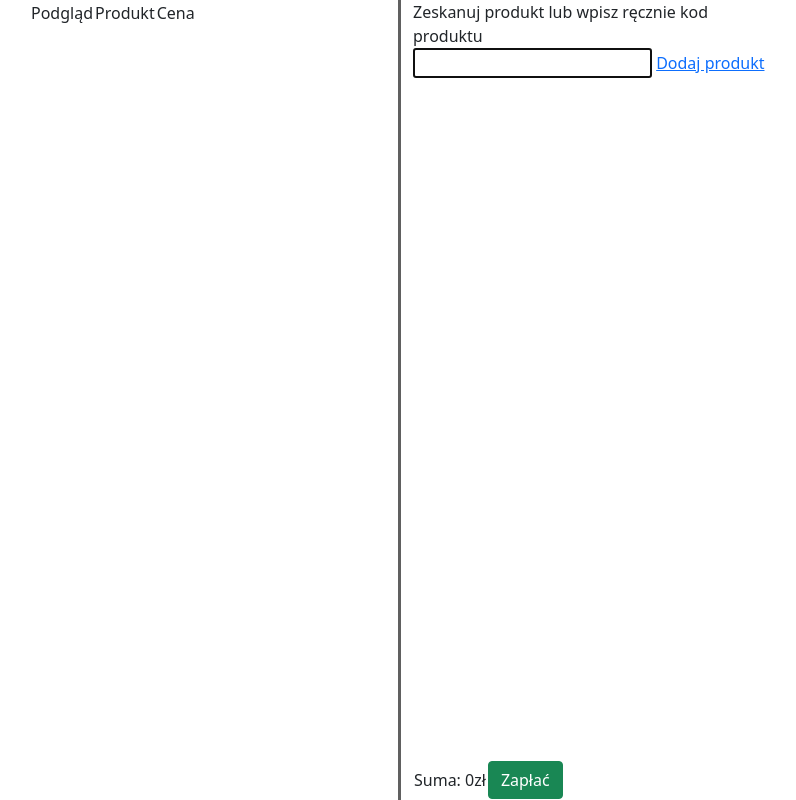
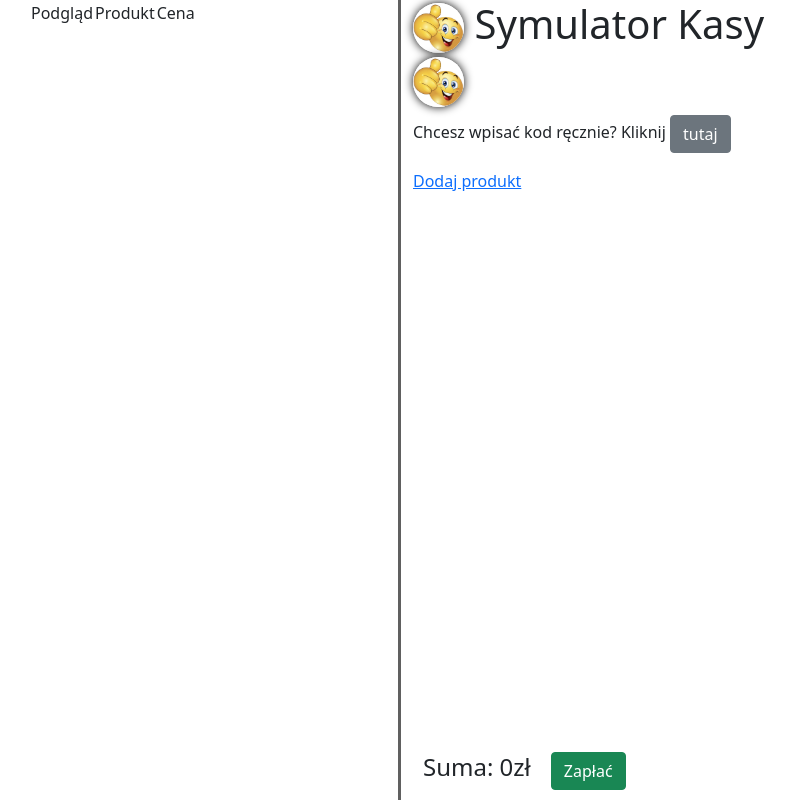
Before and after one commit to FilipMadzia/Dzien-Otwarty, a PHP site: page / in a window 1280 px wide. Shown: the whole page, without its empty margins (242-1038 px from the left). Run offline with PHP 8.4, Linux system fonts and the light colour scheme; data comes from the database, SQL or seed files in the repository.

Commit message:
Bootstrap - strona główn cz. 2

```diff
--- a/dodaj/index.php
+++ b/dodaj/index.php
@@ -19,7 +19,7 @@ if(!isset($_SESSION["login"])) {
     <link rel="stylesheet" href="../style.css">
 </head>
 <body>
-    <p id="error-message"><?php
+    <p class="error-message"><?php
         if(isset($_SESSION["error"])){
             echo $_SESSION["error"];
             $_SESSION["error"] = "";
--- a/index.php
+++ b/index.php
@@ -27,7 +27,7 @@ $conn = mysqli_connect($hostname, $username, $password, $database);
 
     <div class="container">
         <div class="row justify-content-center">
-            <div class="col-lg-4 col-md-8 col-sm-12">
+            <div class="koszyk col-lg-4 col-md-8 col-sm-12">
                 <table id="koszyk-tabela">
                     <tr>
                         <td>Podgląd</td>
@@ -38,16 +38,19 @@ $conn = mysqli_connect($hostname, $username, $password, $database);
             </div>
 
             <div class="info col-lg-4 col-md-8 col-sm-12">
+                <h1><img class="approve" src="zdjecia/approve.png"> Symulator Kasy <img class="approve" src="zdjecia/approve.png"></h1>
+
                 <form id="skaner">
-                    <label for="kod">Zeskanuj produkt lub wpisz ręcznie kod produktu</label>
-                    <input onblur="focus()" type="text" name="kod" id="kod" autofocus>
-                    <a href="dodaj">Dodaj produkt</a>
+                    <p>Chcesz wpisać kod ręcznie? Kliknij <span onclick="toggleScanner()" class="btn btn-secondary">tutaj</span></p>
+                    <input onblur="focus()" type="text" name="kod" id="kod" autofocus placeholder="Wpisz kod">
                 </form>
+
+                <a href="dodaj">Dodaj produkt</a>
 
                 <div class="footer">
                     <table>
                         <tr>
-                            <td>Suma: <span id="cena">0</span>zł</td>
+                            <td><h4>Suma: <span id="cena">0</span>zł</h4></td>
                             <td><button class="btn btn-success" id="zaplac">Zapłać</button></td>
                         </tr>
                     </table>
--- a/script.js
+++ b/script.js
@@ -1,8 +1,22 @@
 const produkty = [];
 const koszyk = [];
 
+let inputToggle = false;
+
 function dodajProdukt(produkt) {
     produkty.push(produkt);
+}
+function toggleScanner() {
+    const kod = document.querySelector("#kod");
+    if(inputToggle) {
+        kod.style.position = "absolute";
+        kod.style.left = "-1000px";
+        inputToggle = false;
+    }
+    else {
+        kod.style.position = "static";
+        inputToggle = true;
+    }
 }
 document.addEventListener("DOMContentLoaded", () => {
     const skaner = document.querySelector("#skaner");
--- a/style.css
+++ b/style.css
@@ -1,14 +1,29 @@
 img {
     height: 50px;
 }
-#error-message {
+#kod {
+    position: absolute;
+    left: -1000px;
+}
+.koszyk {
+    overflow: auto;
+    height: 100vh;
+}
+.error-message {
     color: #ff0000;
 }
 .footer {
     position: absolute;
     bottom: 0;
 }
+.footer table tr td {
+    padding: 10px;
+}
 .info {
     height: 100vh;
     border-left: 3px solid #606060;
 }
+.approve {
+    border-radius: 50px;
+    box-shadow: 0 0 10px #000000;
+}
```
Also changed, not shown: zdjecia/approve.png (added).
